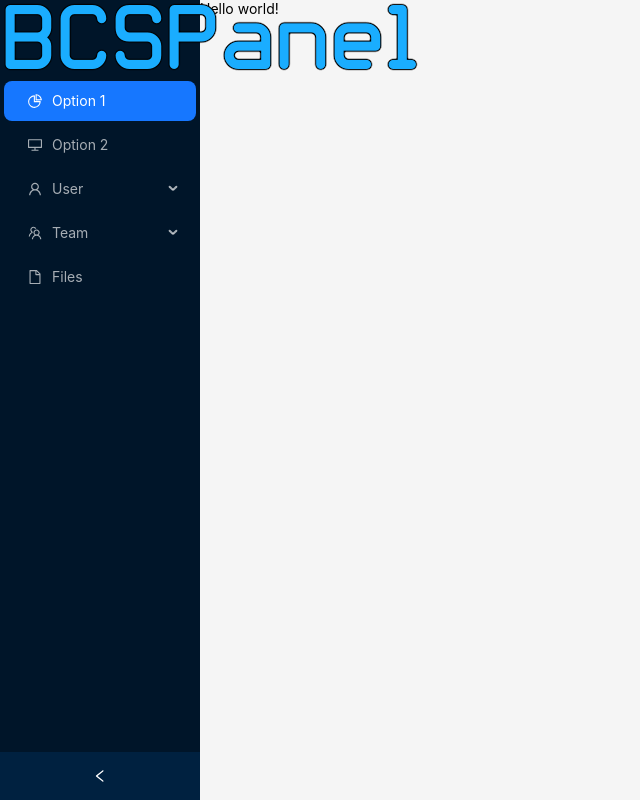
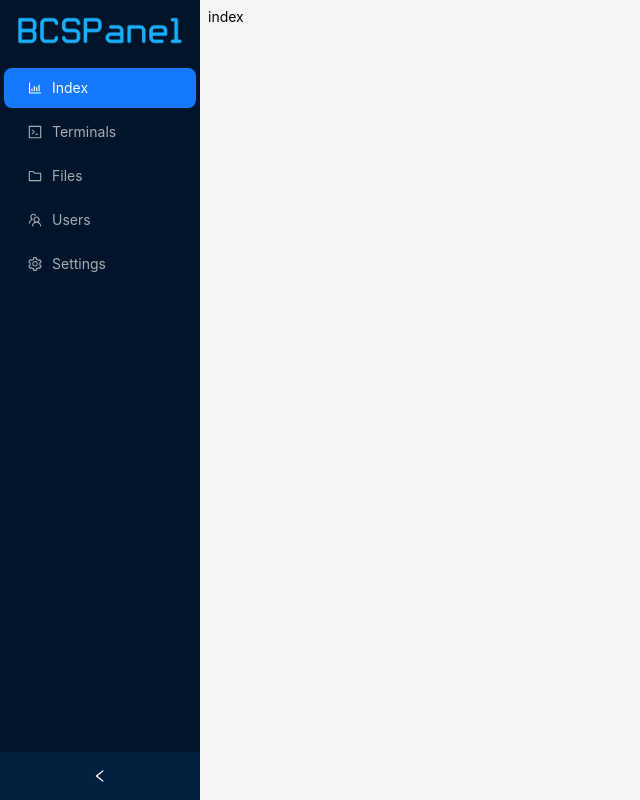
Before and after one commit to BCSPanel/frontend, a React (Vite) app: page /#/ in a window 1280 px wide. Shown: the whole page, without its empty margins (0-640 px from the left). Built offline with nearby package versions, Linux system fonts and the light colour scheme.

Commit message:
初始化router

```diff
--- a/index.html
+++ b/index.html
@@ -7,6 +7,7 @@
   <link rel="icon" href="/icon/BCSP-64x64.png" />
   <title>BCSPanel</title>
   <script src="/loading-failed.js"></script>
+  <link rel="preload" as="image" href="/icon/BCSPanel.png">
 </head>
 
 <body>
--- a/package.json
+++ b/package.json
@@ -1,6 +1,6 @@
 {
-  "name": "farm-project",
-  "version": "1.0.0",
+  "name": "frontend-antd",
+  "version": "0.0.0",
   "scripts": {
     "dev": "farm start",
     "start": "farm start",
--- a/src/index.tsx
+++ b/src/index.tsx
@@ -1,7 +1,11 @@
-import React from "react";
 import { createRoot } from "react-dom/client";
-import Main from "./main";
+import App from "./main";
+import { HashRouter } from "react-router-dom";
 
-createRoot(document.getElementById('root') as Element).render(<Main />);
+createRoot(self.root).render(
+	<HashRouter>
+		<App />
+	</HashRouter>
+);
 
-document.getElementById("loading")?.remove();
+self.loading?.remove();
--- a/src/main.tsx
+++ b/src/main.tsx
@@ -1,82 +1,81 @@
 import React, { useState } from "react";
-import { createHashRouter, RouterProvider } from "react-router-dom";
+import { Link, Route, Routes, useLocation } from "react-router-dom";
 
 import {
-	DesktopOutlined,
-	FileOutlined,
-	PieChartOutlined,
+	BarChartOutlined,
+	CodeOutlined,
+	FolderOutlined,
+	SettingOutlined,
 	TeamOutlined,
-	UserOutlined,
 } from "@ant-design/icons";
-import type { MenuProps } from "antd";
-import { Breadcrumb, Layout, Menu, theme } from "antd";
+import { Layout, Menu, theme } from "antd";
+import { MenuItemType } from "antd/es/menu/interface";
 
 import "./main.css";
 
-const router = createHashRouter([
-	{
-		path: "/",
-		element: <div>Hello world!</div>,
-	},
-]);
+import NoRoute from "./pages/NoRoute/NoRoute";
 
-const { Header, Content, Footer, Sider } = Layout;
-
-type MenuItem = Required<MenuProps>["items"][number];
+const { Sider } = Layout;
 
 function getItem(
 	label: React.ReactNode,
 	key: React.Key,
 	icon?: React.ReactNode,
-	children?: MenuItem[]
-): MenuItem {
+	children?: MenuItemType[]
+) {
 	return {
 		key,
 		icon,
 		children,
-		label,
-	} as MenuItem;
+		label: <Link to={String(key)}>{label}</Link>,
+	} as MenuItemType;
 }
 
-const items: MenuItem[] = [
-	getItem("Option 1", "1", <PieChartOutlined />),
-	getItem("Option 2", "2", <DesktopOutlined />),
-	getItem("User", "sub1", <UserOutlined />, [
-		getItem("Tom", "3"),
-		getItem("Bill", "4"),
-		getItem("Alex", "5"),
-	]),
-	getItem("Team", "sub2", <TeamOutlined />, [
-		getItem("Team 1", "6"),
-		getItem("Team 2", "8"),
-	]),
-	getItem("Files", "9", <FileOutlined />),
+const items = [
+	getItem("Index", "/", <BarChartOutlined />),
+	getItem("Terminals", "/terminals", <CodeOutlined />),
+	getItem("Files", "/files", <FolderOutlined />),
+	getItem("Users", "/users", <TeamOutlined />),
+	getItem("Settings", "/settings", <SettingOutlined />),
 ];
 
 const App: React.FC = () => {
+	const rLocation = useLocation();
 	const [collapsed, setCollapsed] = useState(false);
-	const {
-		token: { colorBgContainer, borderRadiusLG },
-	} = theme.useToken();
+	const { token } = theme.useToken();
 
 	return (
-		<Layout style={{ minHeight: "100vh" }}>
+		<Layout style={{ height: "100vh" }}>
 			<Sider
 				collapsible
 				collapsed={collapsed}
 				onCollapse={(value) => setCollapsed(value)}
 			>
-				{/* <div className="demo-logo-vertical" /> */}
-        <img src="/icon/BCSPanel.png" alt="" />
+				<div
+					style={{
+						width: "100%",
+						padding: collapsed ? 6 : 16,
+						transition: "all 0.2s, background 0s",
+					}}
+				>
+					<img src="/icon/BCSPanel.png" alt="" style={{ width: "100%" }} />
+				</div>
 				<Menu
 					theme="dark"
-					defaultSelectedKeys={["1"]}
+					selectedKeys={[String(/\/\w*/.exec(rLocation.pathname))]}
 					mode="inline"
 					items={items}
 				/>
 			</Sider>
-			<Layout>
-				<RouterProvider router={router} />
+			<Layout style={{ margin: 8 }}>
+				<Routes>
+					<Route index element={"index"} />
+					<Route path="/terminals" element={"terminals"} />
+					<Route path="/files" element={"files"} />
+					<Route path="/users" element={"users"} />
+					<Route path="/settings" element={"settings"} />
+					<Route path="*" element={<NoRoute />} />
+				</Routes>
 			</Layout>
 		</Layout>
 	);
--- /dev/null
+++ b/src/pages/NoRoute/NoRoute.tsx
@@ -0,0 +1,14 @@
+import React from "react";
+import { Result } from "antd";
+
+const NoRoute: React.FC = () => (
+	<div>
+		<Result
+			status="404"
+			title="404"
+			subTitle="Sorry, the page you visited does not exist."
+		/>
+	</div>
+);
+
+export default NoRoute;
--- a/src/typings.d.ts
+++ b/src/typings.d.ts
@@ -4,4 +4,7 @@ declare module '*.css';
 
 declare interface Window {
     supportES2023: boolean
+
+    root: HTMLDivElement
+    loading?: HTMLDivElement
 }
```
